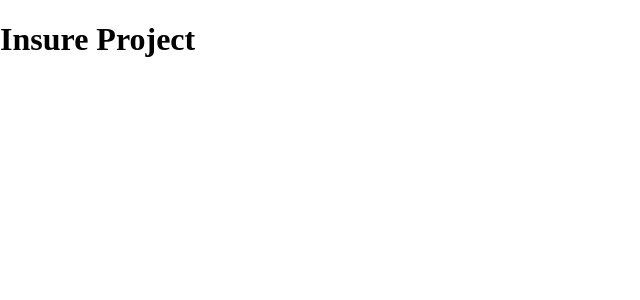
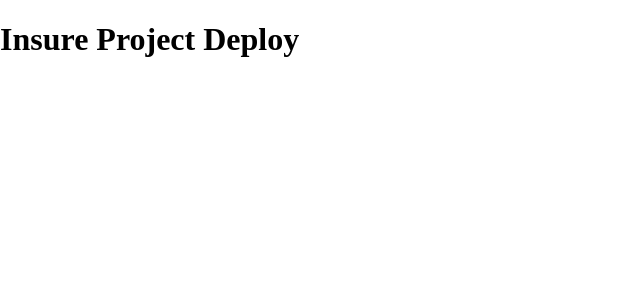
Before and after one commit to eduardosgn/insure-landing-project, a React (Vite) app: page / in a window 1280 px wide. Shown: the top 300 px of the page, without its empty margins (0-640 px from the left). Built offline with nearby package versions, Linux system fonts and the light colour scheme.

Commit message:
Teste deply na netlify

```diff
--- a/src/App.tsx
+++ b/src/App.tsx
@@ -1,7 +1,7 @@
 export default function App() {
   return (
     <>
-      <h1>Insure Project</h1>
+      <h1>Insure Project Deploy</h1>
     </>
   );
 };
```
